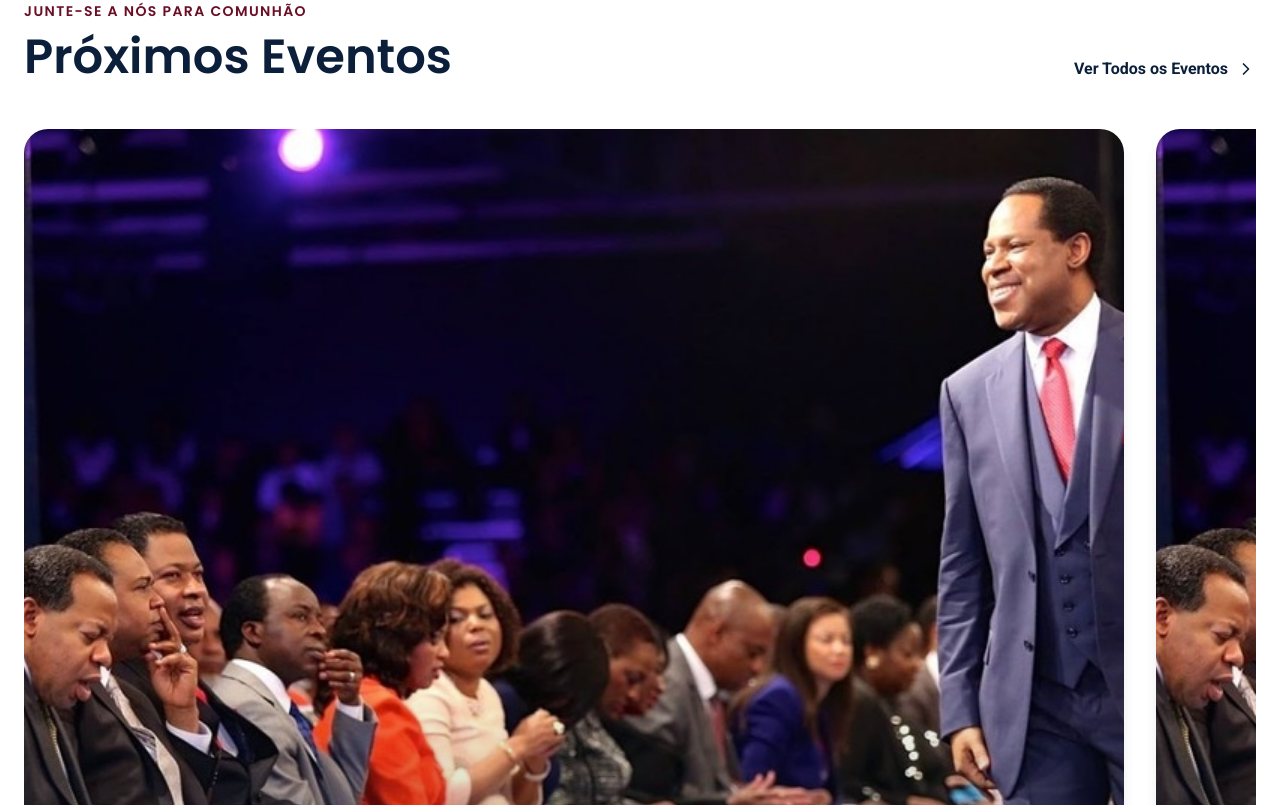
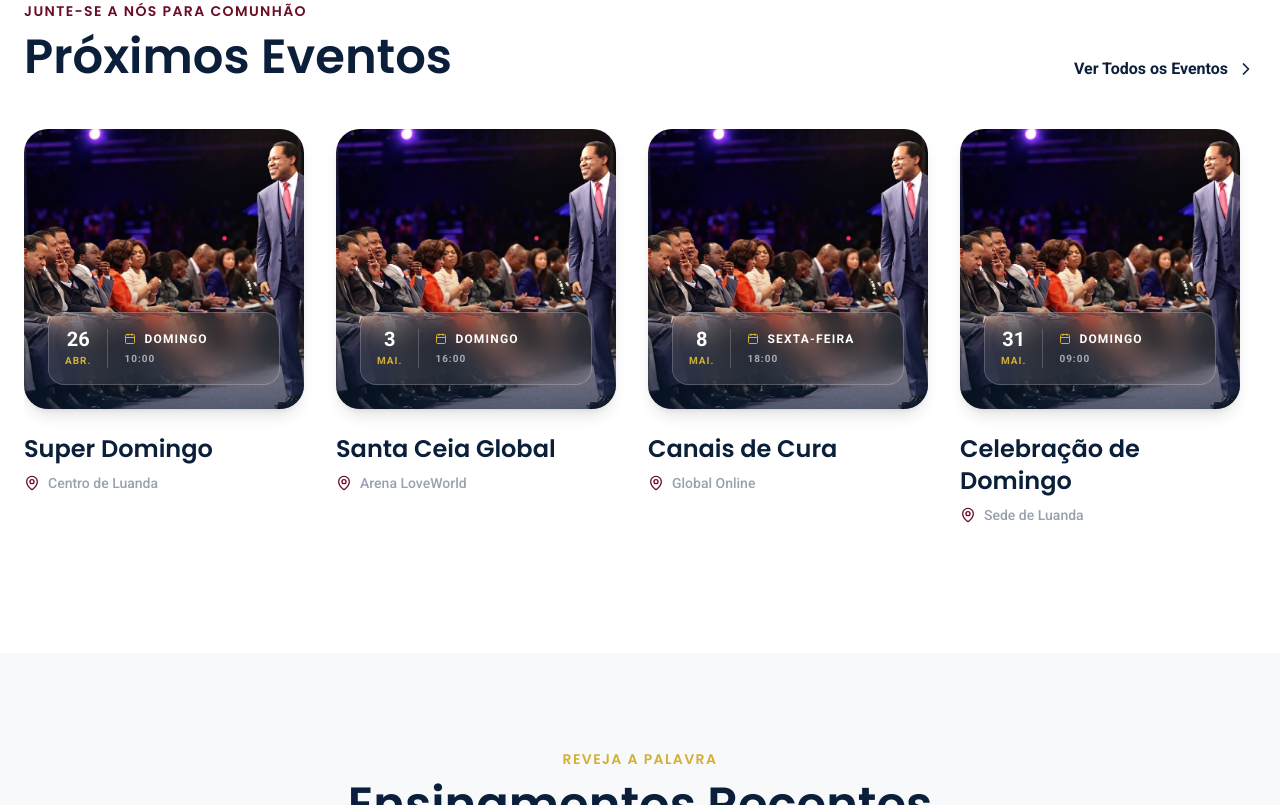
Before and after one commit to Wiseramand/christembassy-portugal, a Next.js app: page / in a window 1280 px wide. Shown: the part 1055-1860 px from the top of the page. Built offline with nearby package versions, Linux system fonts and the light colour scheme; no server answers; the database is empty.

Commit message:
style: reduzir tamanho dos cards do carrossel para 280px

```diff
--- a/src/components/home/UpcomingEvents.tsx
+++ b/src/components/home/UpcomingEvents.tsx
@@ -58,7 +58,7 @@ export default function UpcomingEvents() {
               whileInView={{ opacity: 1, y: 0 }}
               transition={{ delay: idx * 0.1 }}
               viewport={{ once: true }}
-              className="group cursor-pointer min-w-[85vw] sm:min-w-[calc(50%-1rem)] lg:min-w-[calc(25%-1.5rem)] snap-start shrink-0"
+              className="group cursor-pointer w-[280px] snap-start shrink-0"
             >
               <div className="relative overflow-hidden rounded-3xl mb-6 aspect-square shadow-lg group-hover:shadow-2xl transition-all duration-500">
                 <img
```
